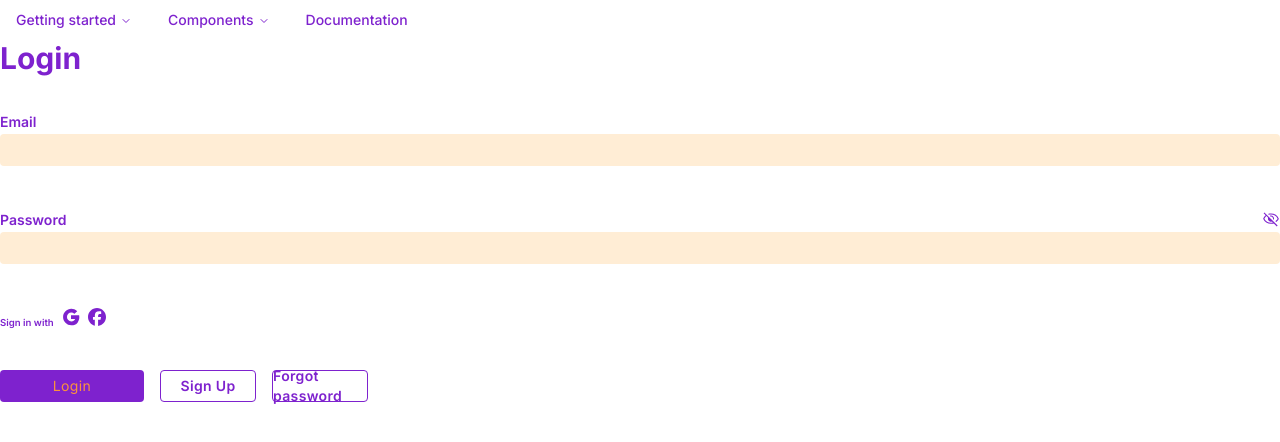
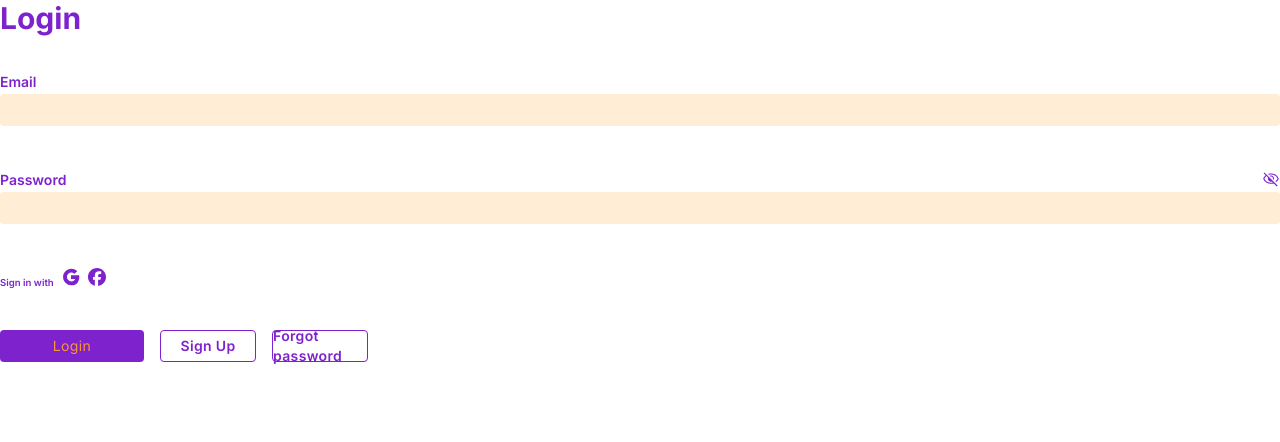
Before and after one commit to NVR-2023/70-GiftMe-wishlist-app, a Next.js app: page /login in a window 1280 px wide. Shown: the top 442 px of the page. Built offline with nearby package versions, Linux system fonts and the light colour scheme.

Commit message:
fix: login page

```diff
--- a/src/frontend/sections/login/login.tsx
+++ b/src/frontend/sections/login/login.tsx
@@ -7,7 +7,7 @@ import PasswordInvisibleIcon from "../../components/icons/password-invisible-ico
 import PasswordVisibleIcon from "../../components/icons/password-visible-icon";
 import GoogleIcon from "../../components/icons/google-icon";
 import FacebookIcon from "../../components/icons/facebook-icon";
-import NavigationMenuDemo from "../navbar-homepage/navbar-homepage";
+// import NavigationMenuDemo from "../navbar-homepage/navbar-homepage";
 
 const SigninForm = () => {
   const [email, setEmail] = useState("");
@@ -40,9 +40,9 @@ const SigninForm = () => {
 
   return (
     <div className="text-purple-700">
-      <div>
+      {/* <div>
           < NavigationMenuDemo/>
-        </div>
+        </div> */}
       <form className="flex flex-col space-y-2" onSubmit={handleSubmit}>
         <div className="font-bold text-3xl mb-7">Login</div>
         <div className="flex flex-col">
```
